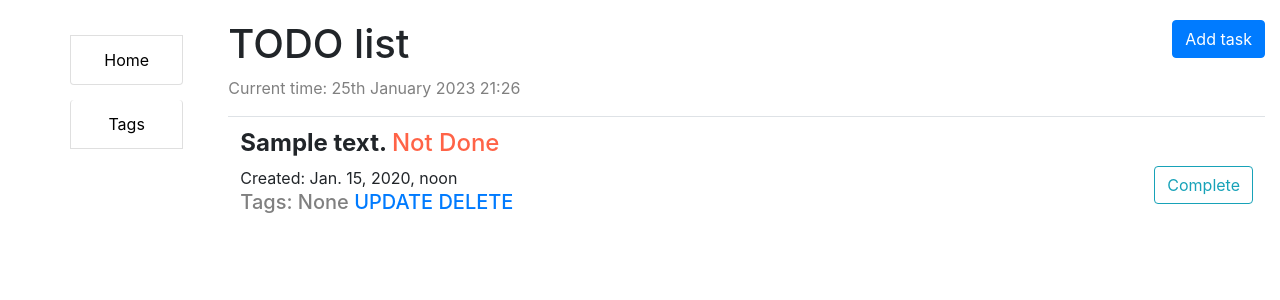
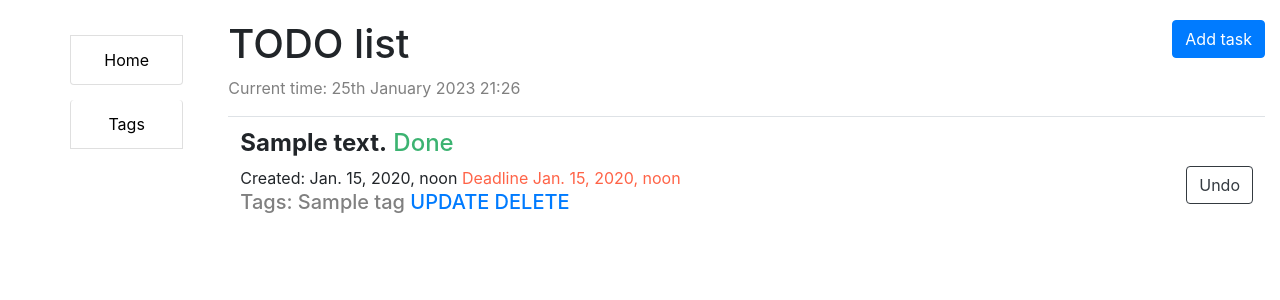
Before and after one commit to antonychumak/todo_list, a Django app: page / in a window 1280 px wide. Shown: the top 300 px of the page. Run offline with Django 4.2, Linux system fonts and the light colour scheme; tables that the repository leaves empty hold one stand-in row (values such as "Sample post").

Commit message:
New migrations & fix page bugs to index.html

```diff
--- a/schedule/urls.py
+++ b/schedule/urls.py
@@ -15,17 +15,17 @@ urlpatterns = [
     path("", index, name="index"),
     path("tags/", tags_list_view, name="tags"),
     path(
-        "tags/create",
+        "tag/create",
         TagCreateView.as_view(),
         name="tag-create"
     ),
     path(
-        "tags/<slug:slug>/update/",
+        "tag/<slug:slug>/update/",
         TagUpdateView.as_view(),
         name="tag-update"
     ),
     path(
-        "tags/<slug:slug>/delete/",
+        "tag/<slug:slug>/delete/",
         TagDeleteView.as_view(),
         name="tag-delete"
     ),
--- a/templates/schedule/index.html
+++ b/templates/schedule/index.html
@@ -11,27 +11,33 @@
     {% if todo_list %}
     <table class="table">
       <tbody>
-        {% for t in todo_list %}
+        {% for todo in todo_list %}
         <ul>
             <tr>
               <td>
-              {% if now <= t.deadline or not t.marks %}
-                <h4><strong>{{ t.content }} </strong>
+              {% if now <= todo.deadline or not todo.is_mark %}
+                <h4><strong>{{ todo.content }} </strong>
                   <text style="color:Tomato;">Not Done</text></h4>
                 <a style="float: right;" class="btn btn-outline-info" href="#">Complete</a>
-                    <div>Created: {{ t.create_date }}</div>
-                      <tag ><h5 style="color: gray">Tags: {{ t.tags.name }}
-                        <a href="{% url 'schedule:task-update' t.slug %}">UPDATE</a>
-                        <a href="{% url 'schedule:task-delete' t.slug %}">DELETE</a></h5>
+                    <div>Created: {{ todo.create_date }}</div>
+                      <tag ><h5 style="color: gray">Tags:
+                        {% for tag in todo.tags.all %}
+                          {{ tag.name }}
+                        {% endfor %}
+                        <a href="{% url 'schedule:task-update' todo.slug %}">UPDATE</a>
+                        <a href="{% url 'schedule:task-delete' todo.slug %}">DELETE</a></h5>
                       </tag>
               {% else %}
-                 <h4><strong>{{ t.content }}</strong>
+                 <h4><strong>{{ todo.content }}</strong>
                   <text style="color:MediumSeaGreen">Done</text></h4>
                     <a style="float: right" class="btn btn-outline-dark" href="#">Undo</a>
-                    <div>Created: {{ t.create_date }} <text style="color: Tomato;">Deadline {{ t.deadline }}</text> </div>
-                      <tag style="color: dimgray"><h5 style="color: gray">Tags: {{ t.tags.name }}
-                        <a href="{% url 'schedule:task-update' t.slug %}">UPDATE</a>
-                        <a href="{% url 'schedule:task-delete' t.slug %}">DELETE</a></h5>
+                    <div>Created: {{ todo.create_date }} <text style="color: Tomato;">Deadline {{ todo.deadline }}</text> </div>
+                      <tag style="color: dimgray"><h5 style="color: gray">Tags:
+                        {% for tag in todo.tags.all %}
+                          {{ tag.name }}
+                        {% endfor %}
+                        <a href="{% url 'schedule:task-update' todo.slug %}">UPDATE</a>
+                        <a href="{% url 'schedule:task-delete' todo.slug %}">DELETE</a></h5>
                       </tag>
                     </td>
               {% endif %}
```
